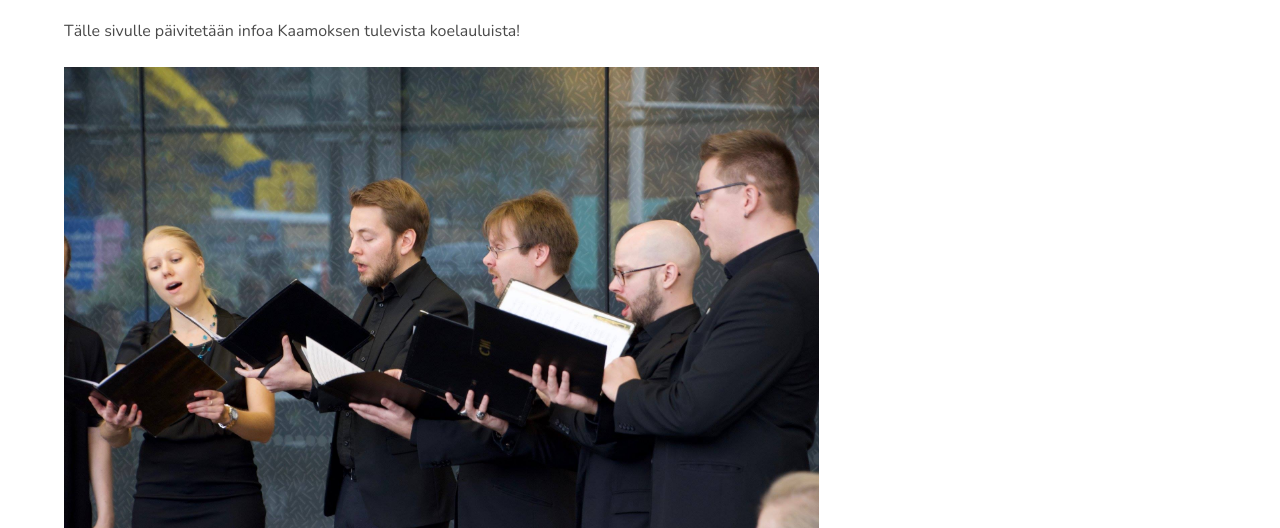
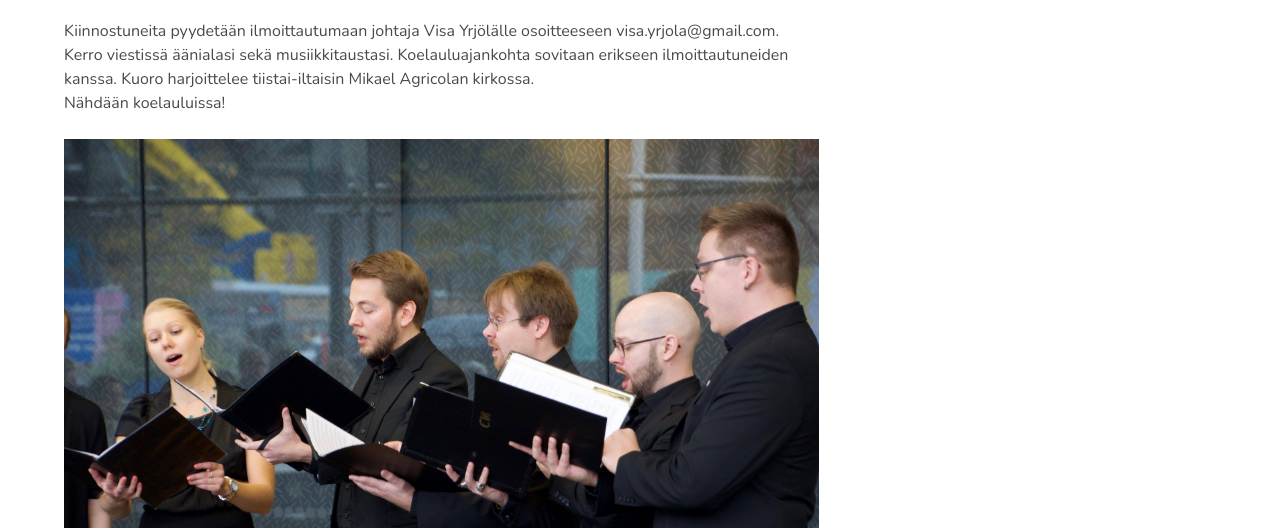
Before and after one commit to kaamoskuoro/kaamos-website, a Gatsby site: page /hae-kuoroon in a window 1280 px wide. Shown: the part 272-800 px from the top of the page. Built offline with nearby package versions, Linux system fonts and the light colour scheme; Gatsby itself is replaced by a stand-in of ours.

Commit message:
Update hae-kuoroon.tsx
Koelauluinfo päivitetty.

```diff
--- a/src/pages/hae-kuoroon.tsx
+++ b/src/pages/hae-kuoroon.tsx
@@ -13,7 +13,7 @@
         <h3 className="title is-3">Hae Kuoroon</h3>
 
         <p className="block">
-          Tälle sivulle päivitetään infoa Kaamoksen tulevista koelauluista!
+          Kiinnostuneita pyydetään ilmoittautumaan johtaja Visa Yrjölälle osoitteeseen visa.yrjola@gmail.com. Kerro viestissä äänialasi sekä musiikkitaustasi. Koelauluajankohta sovitaan erikseen ilmoittautuneiden kanssa. Kuoro harjoittelee tiistai-iltaisin Mikael Agricolan kirkossa.<br></br>Nähdään koelauluissa!
         </p>
 
         <img src={ensembleImage} className="block" />
```
